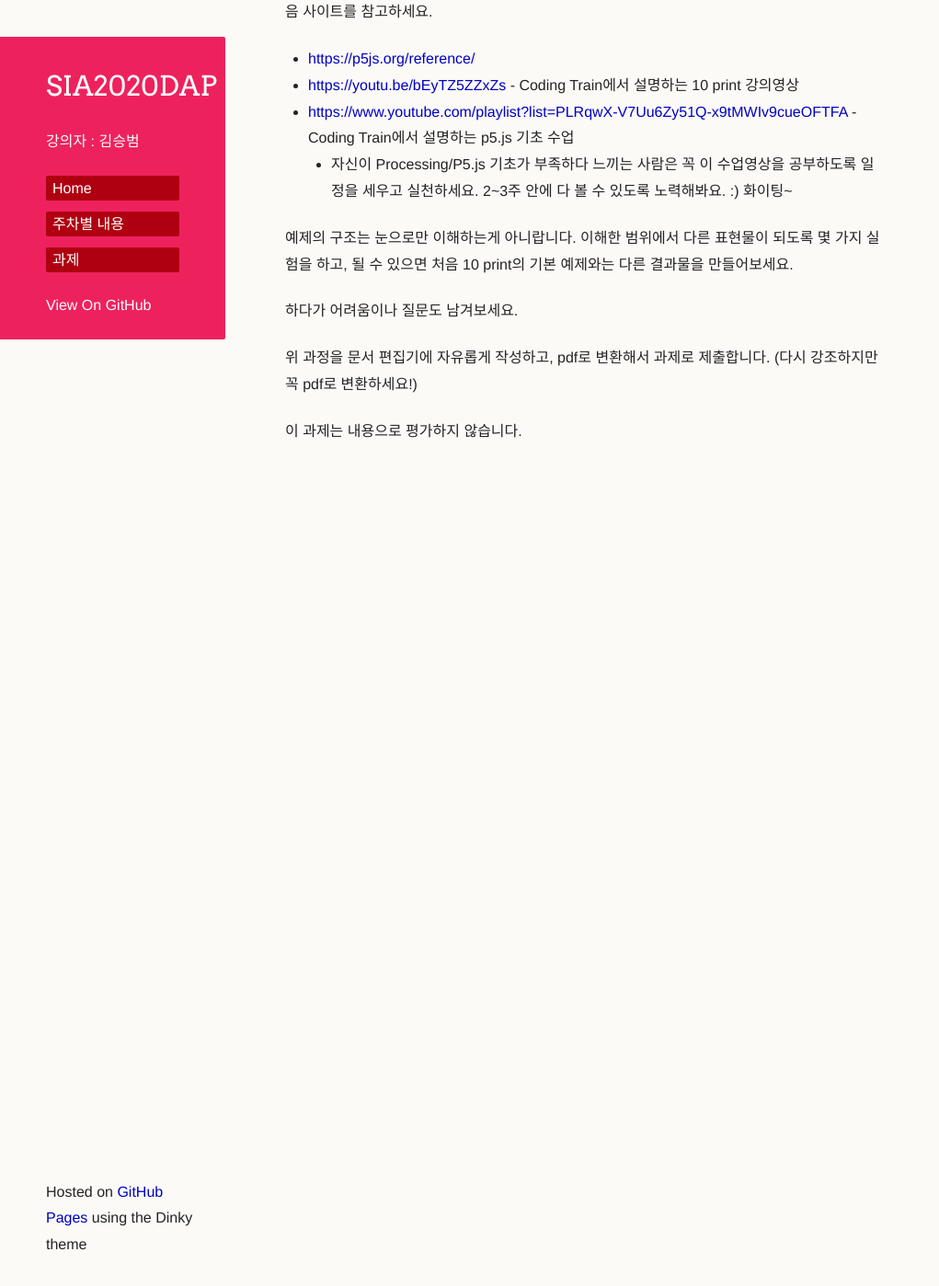
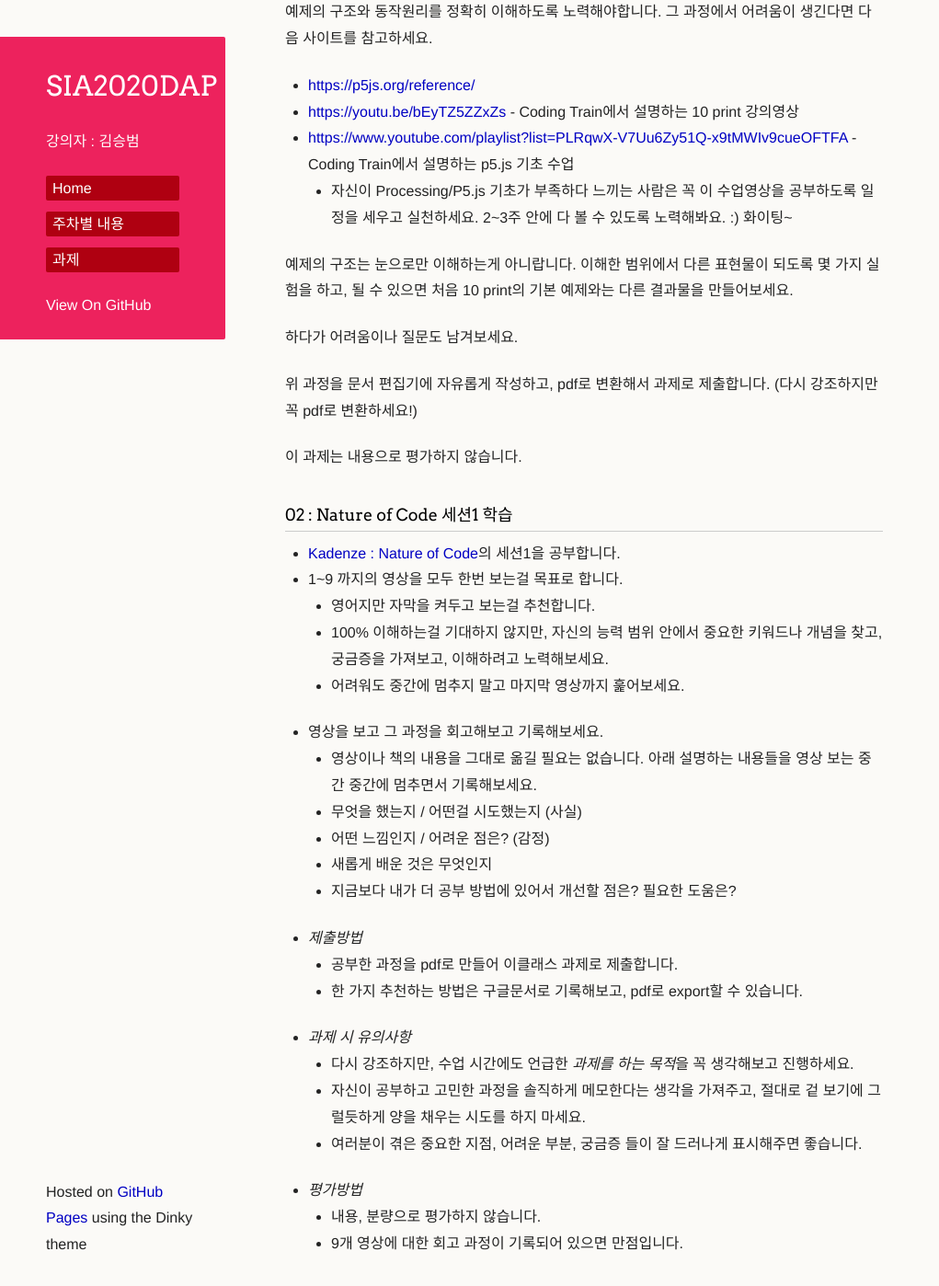
Before and after one commit to picxenk/SIA2020DAP, a Jekyll site: the page built from homework.md, in a window 1280 px wide and 1400 px high, scrolled down 759 px. Shown: the whole window at 92% size, without its empty margins (0-1021 px from the left). Built offline with Jekyll 4.4.1, drawn with Linux system fonts in a browser that asks for light colours; our own code applies the rules of GitHub Pages for plain Markdown files; a script that is not in the unit is left out; the repository's description, which GitHub fills in, is left out; some of the changed text lies outside the part shown.

Commit message:
Update homework.md

```diff
--- a/homework.md
+++ b/homework.md
@@ -39,3 +39,29 @@
 위 과정을 문서 편집기에 자유롭게 작성하고, pdf로 변환해서 과제로 제출합니다. (다시 강조하지만 꼭 pdf로 변환하세요!)
 
 이 과제는 내용으로 평가하지 않습니다.
+
+### 02 : Nature of Code 세션1 학습
+ * [Kadenze : Nature of Code](https://www.kadenze.com/courses/the-nature-of-code-ii/sessions)의 세션1을 공부합니다.
+ * 1~9 까지의 영상을 모두 한번 보는걸 목표로 합니다.
+   * 영어지만 자막을 켜두고 보는걸 추천합니다.
+   * 100% 이해하는걸 기대하지 않지만, 자신의 능력 범위 안에서 중요한 키워드나 개념을 찾고, 궁금증을 가져보고, 이해하려고 노력해보세요.
+   * 어려워도 중간에 멈추지 말고 마지막 영상까지 훑어보세요.
+ * 영상을 보고 그 과정을 회고해보고 기록해보세요.
+   * 영상이나 책의 내용을 그대로 옮길 필요는 없습니다. 아래 설명하는 내용들을 영상 보는 중간 중간에 멈추면서 기록해보세요.
+   * 무엇을 했는지 / 어떤걸 시도했는지 (사실)
+   * 어떤 느낌인지 / 어려운 점은? (감정)
+   * 새롭게 배운 것은 무엇인지
+   * 지금보다 내가 더 공부 방법에 있어서 개선할 점은? 필요한 도움은?
+
+ * *제출방법*
+   * 공부한 과정을 pdf로 만들어 이클래스 과제로 제출합니다.
+   * 한 가지 추천하는 방법은 구글문서로 기록해보고, pdf로 export할 수 있습니다.
+
+ * *과제 시 유의사항*
+   * 다시 강조하지만, 수업 시간에도 언급한 *과제를 하는 목적*을 꼭 생각해보고 진행하세요.
+   * 자신이 공부하고 고민한 과정을 솔직하게 메모한다는 생각을 가져주고, 절대로 겉 보기에 그럴듯하게 양을 채우는 시도를 하지 마세요.
+   * 여러분이 겪은 중요한 지점, 어려운 부분, 궁금증 들이 잘 드러나게 표시해주면 좋습니다.
+
+ * *평가방법*
+   * 내용, 분량으로 평가하지 않습니다.
+   * 9개 영상에 대한 회고 과정이 기록되어 있으면 만점입니다.
```
